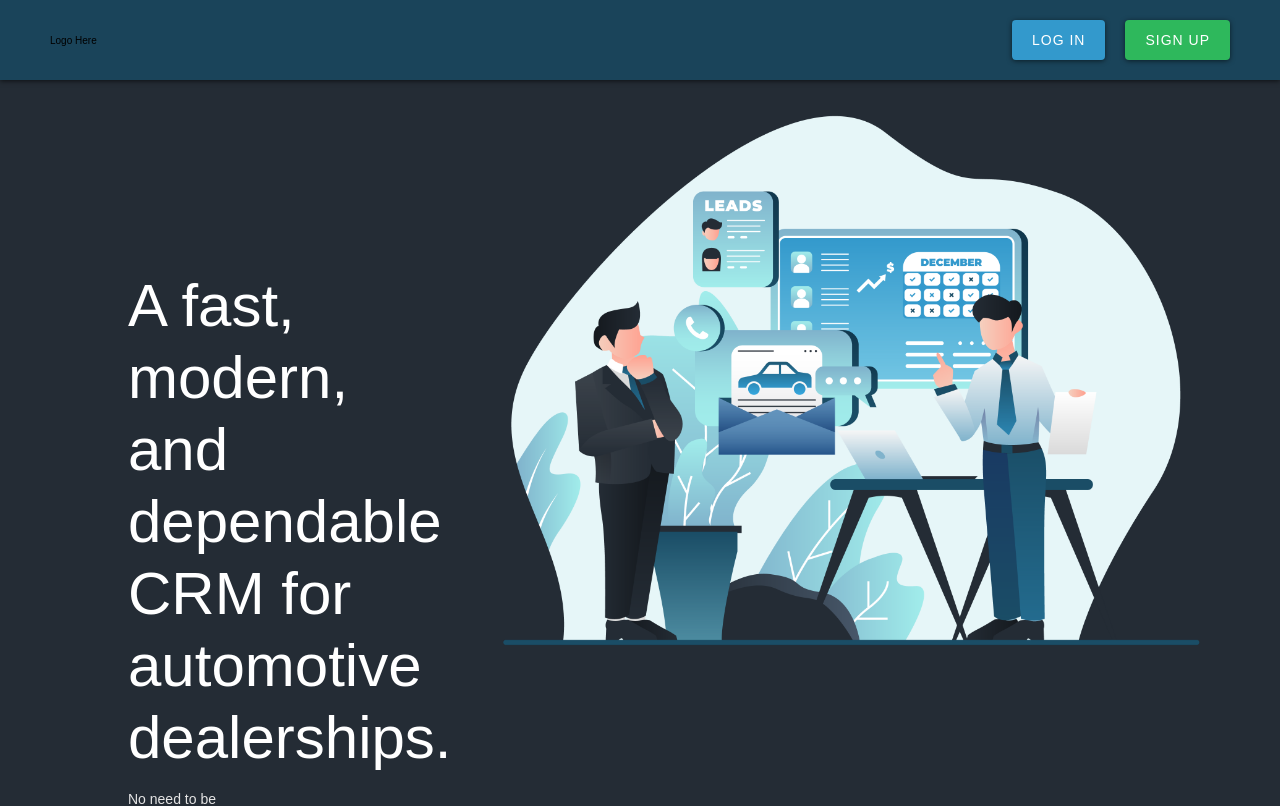
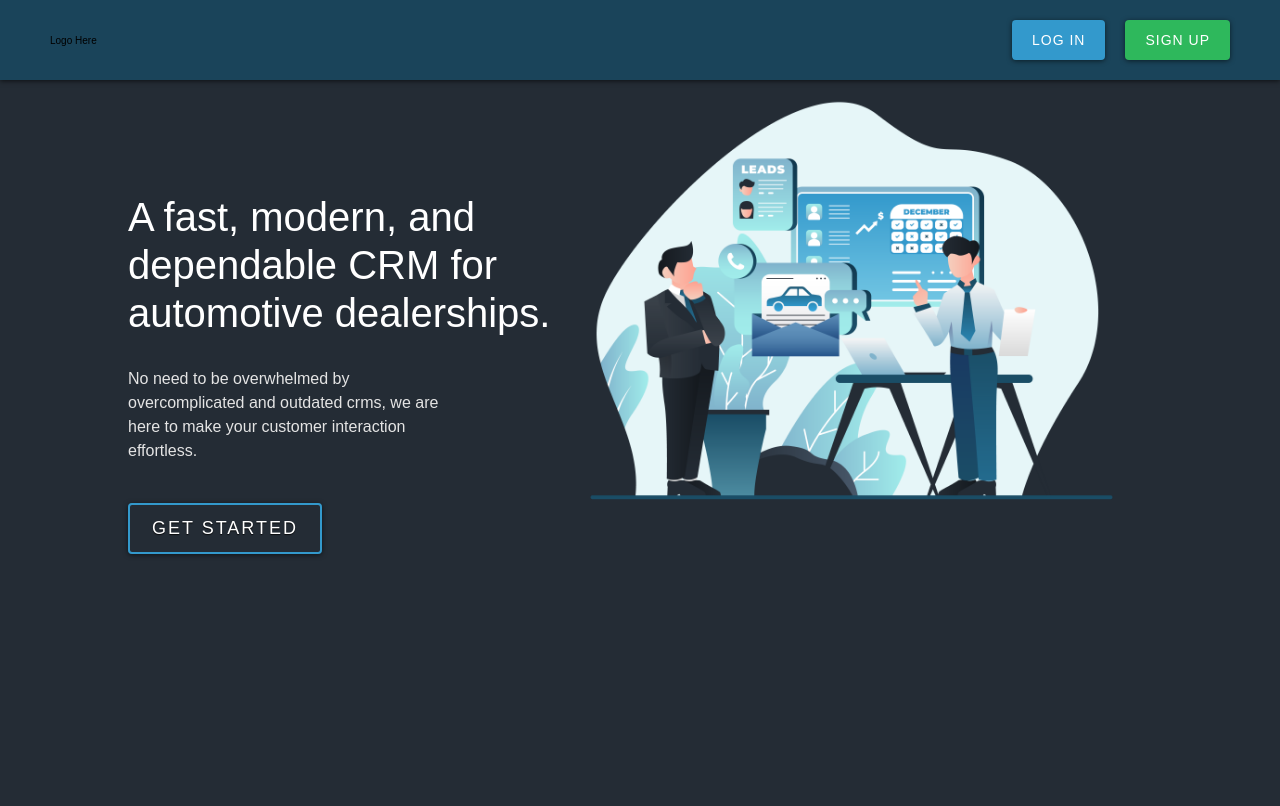
Before and after one commit to nicholas-patterson/dealer-crm, a React (Create React App) app: page / in a window 1280 px wide. Shown: the top 806 px of the page. Built offline with nearby package versions, Linux system fonts and the light colour scheme.

Commit message:
:sparkles: resized illustration and title for laptop

```diff
--- a/src/sass/pages/_welcome.scss
+++ b/src/sass/pages/_welcome.scss
@@ -52,10 +52,13 @@
   width: 80rem;
   animation: illustrationFade 875ms ease-in-out;
   animation-fill-mode: backwards;
+
+  @media (max-width: $laptop-desktop-width) {
+    width: 60rem;
+  }
 }
 
 .text-box__title {
-  font-size: 3rem;
   color: #ffffff;
   font-weight: 300;
   margin-bottom: 1.5rem;
@@ -63,14 +66,19 @@
   font-weight: 300;
   line-height: 1.2;
   // animation: titleSlide 400ms ease-in;
+
+  @media (max-width: $laptop-desktop-width) {
+    font-size: 4rem;
+  }
 }
 
 .text-box__subtext {
   color: #e4e4e4;
-  font-size: 1.4rem;
-  width: 50%;
-  line-height: 2rem;
+  font-size: 1.6rem;
+  width: 80%;
+  line-height: 1.5;
   font-weight: 300;
+  margin-top: 3rem;
 }
 
 .button--slide-up {
```
